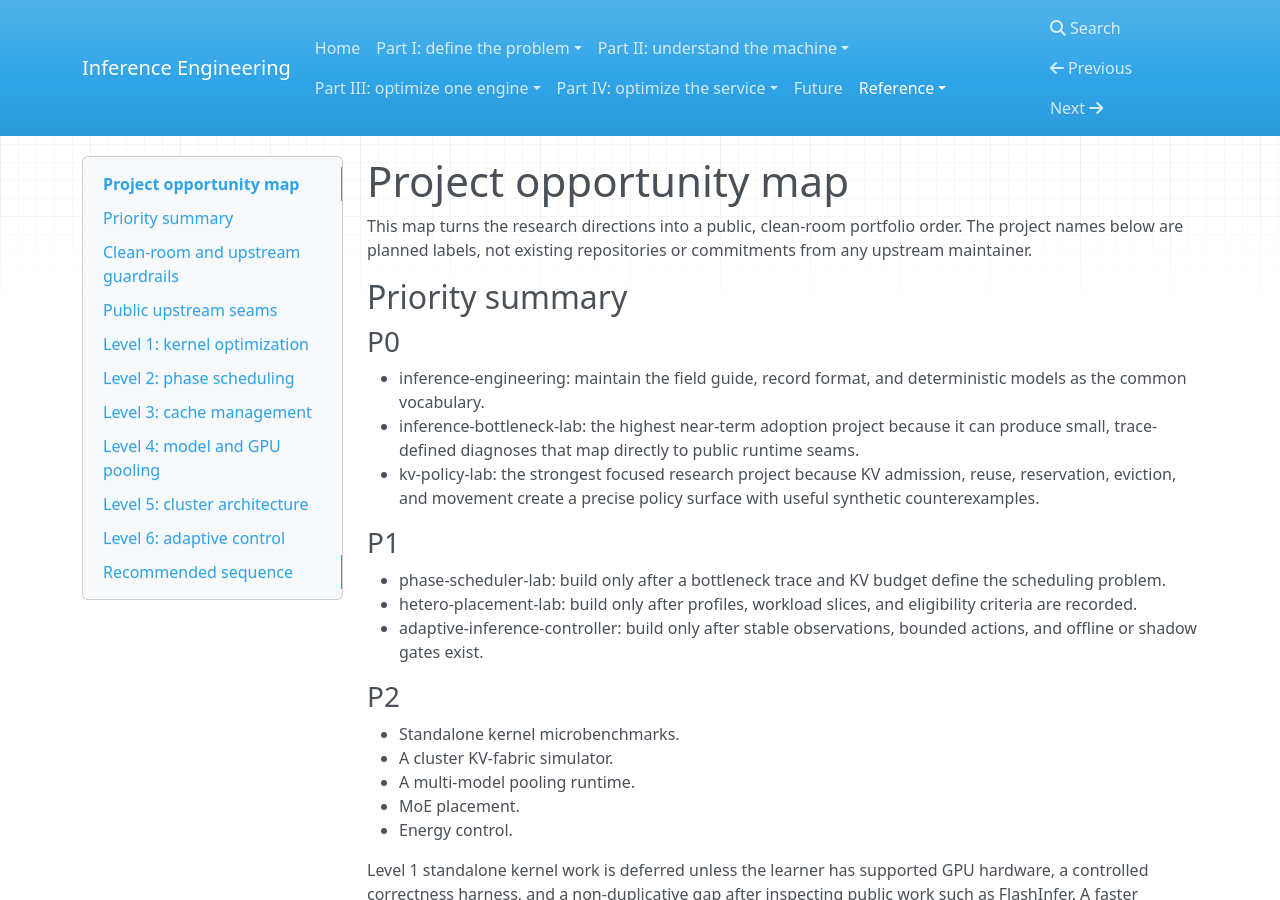
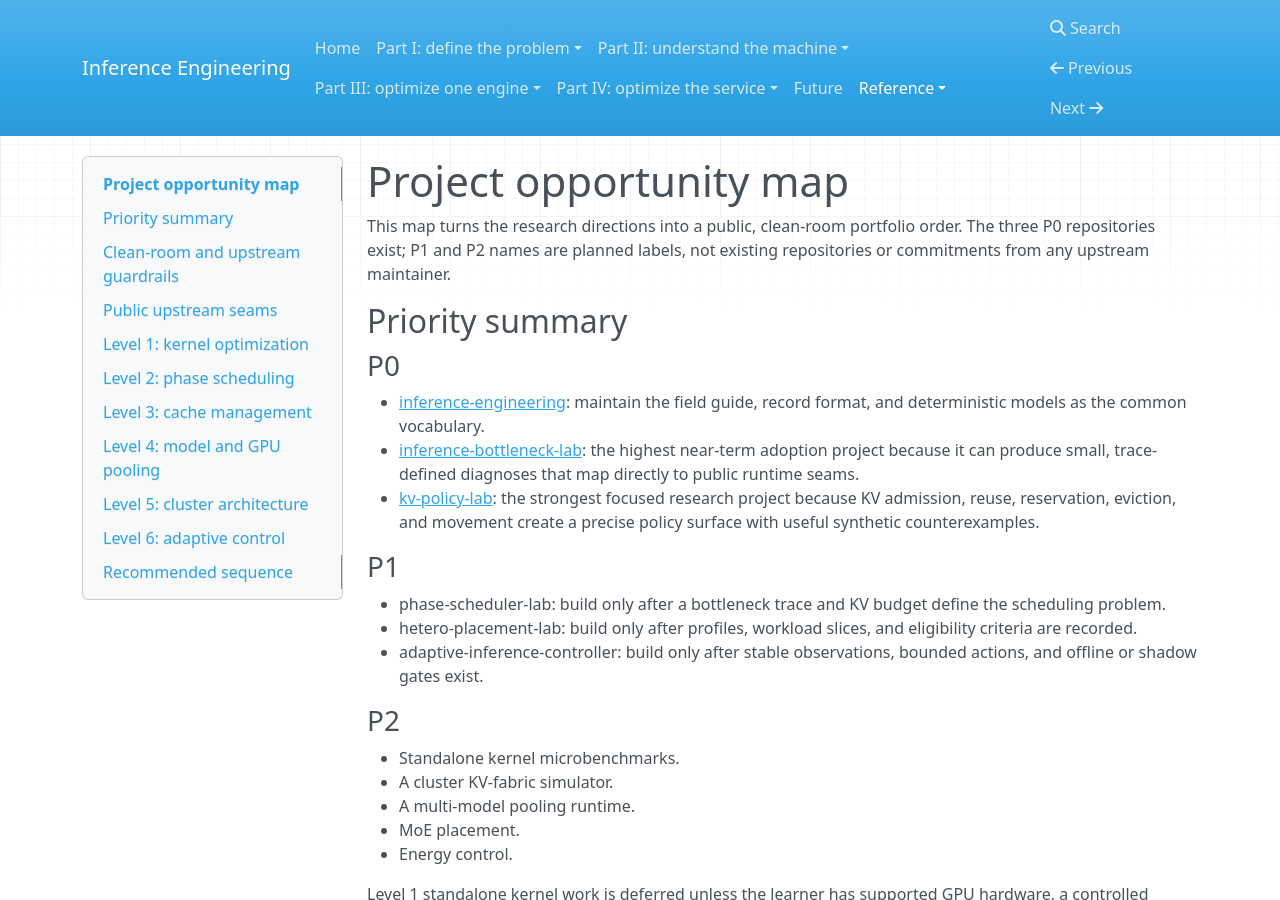
Before and after one commit to santho090/inference-engineering, an MkDocs documentation site: the page built from docs/reference/project-opportunity-map.md, in a window 1280 px wide and 900 px high. Built offline with MkDocs 1.6.1, drawn with Linux system fonts in a browser that asks for light colours; nearby versions of some CDN libraries; some of the changed text lies outside the part shown.

Commit message:
Link released P0 inference labs

```diff
--- a/docs/reference/project-opportunity-map.md
+++ b/docs/reference/project-opportunity-map.md
@@ -1,14 +1,14 @@
 # Project opportunity map
 
-This map turns the research directions into a public, clean-room portfolio order. The project names below are planned labels, not existing repositories or commitments from any upstream maintainer.
+This map turns the research directions into a public, clean-room portfolio order. The three P0 repositories exist; P1 and P2 names are planned labels, not existing repositories or commitments from any upstream maintainer.
 
 ## Priority summary
 
 ### P0
 
-- inference-engineering: maintain the field guide, record format, and deterministic models as the common vocabulary.
-- inference-bottleneck-lab: the highest near-term adoption project because it can produce small, trace-defined diagnoses that map directly to public runtime seams.
-- kv-policy-lab: the strongest focused research project because KV admission, reuse, reservation, eviction, and movement create a precise policy surface with useful synthetic counterexamples.
+- [inference-engineering](https://github.com/santho090/inference-engineering): maintain the field guide, record format, and deterministic models as the common vocabulary.
+- [inference-bottleneck-lab](https://github.com/santho090/inference-bottleneck-lab): the highest near-term adoption project because it can produce small, trace-defined diagnoses that map directly to public runtime seams.
+- [kv-policy-lab](https://github.com/santho090/kv-policy-lab): the strongest focused research project because KV admission, reuse, reservation, eviction, and movement create a precise policy surface with useful synthetic counterexamples.
 
 ### P1
 
@@ -120,7 +120,7 @@ Level 1 standalone kernel work is deferred unless the learner has supported GPU
 ## Recommended sequence
 
 1. Maintain P0 inference-engineering as the shared language and verification gate.
-2. Build P0 inference-bottleneck-lab first for near-term public adoption through small diagnostics and upstream discussions.
-3. Build P0 kv-policy-lab next for the deepest focused research work on cache-policy tradeoffs.
+2. Use P0 inference-bottleneck-lab for small, trace-defined diagnostics and upstream discussions.
+3. Use P0 kv-policy-lab for focused cache-policy counterexamples and handoff evidence.
 4. Promote only evidence-backed slices into P1 scheduler, placement, and controller labs.
 5. Leave P2 systems until a measured bottleneck proves that their additional runtime surface is justified.
```
Also changed, not shown: README.md (+1 -1 lines), docs/future/17-where-next.md (+2 -2 lines), docs/index.md (+1 -1 lines), docs/program-roadmap.md (+5 -3 lines), docs/reference/research-map.md (+3 -0 lines), docs/reference/runtime-map.md (+1 -1 lines).
